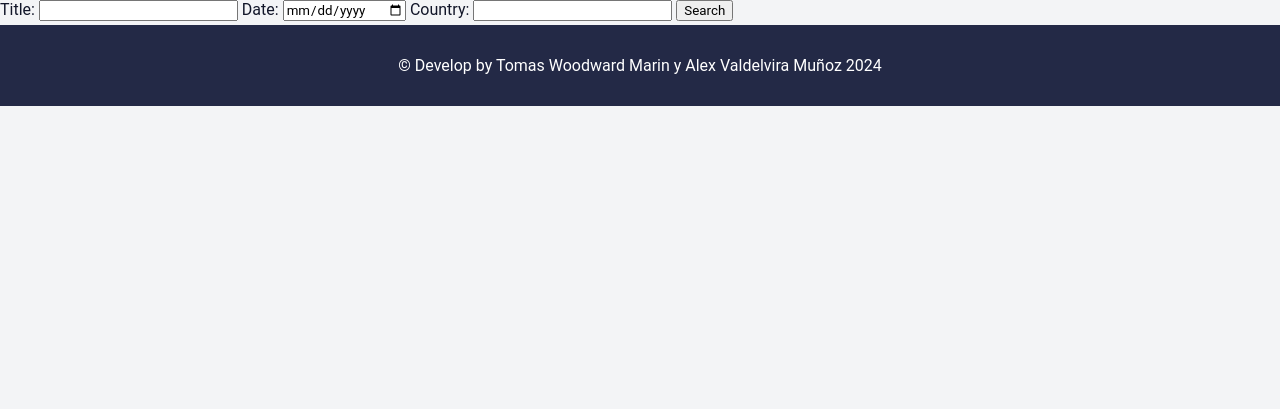
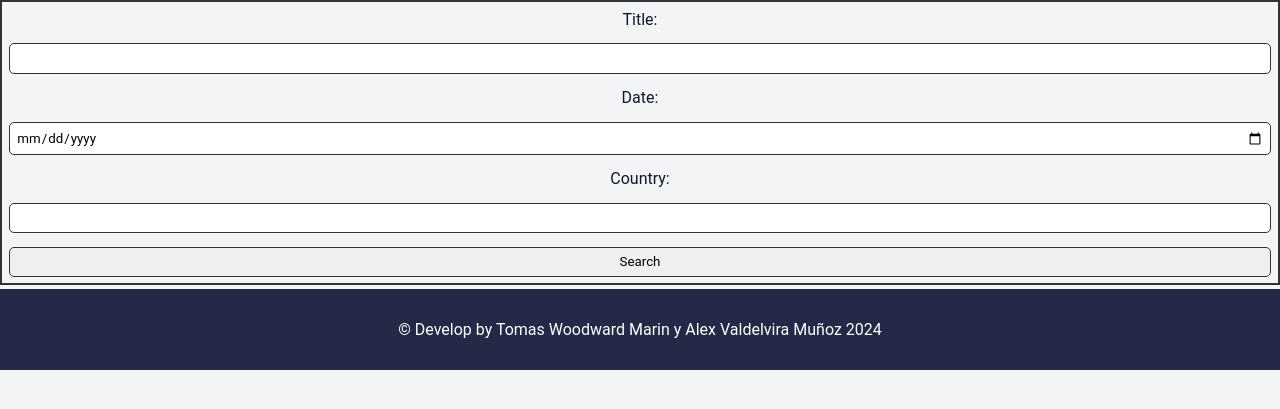
Before and after one commit to TomasWoodward/TomasWoodward.github.io, a PHP site: page /search.html in a window 1280 px wide. Shown: the part 153-562 px from the top of the page. Run offline with PHP 8.4, Linux system fonts and the light colour scheme.

Commit message:
empece con el search

```diff
--- /dev/null
+++ b/css/searchStyle.css
@@ -0,0 +1,19 @@
+main{
+	text-align: center;
+	form{
+		display: flex;
+		flex-direction: column;
+		justify-content: center;
+		border: 2px #333 solid;
+		label{
+			margin: .5em;
+		}
+
+		input{
+			margin: .5em;
+			padding: .5em;
+			border-radius: 5px;
+			border: 1px #333 solid;
+		}
+	}
+}
--- a/search.html
+++ b/search.html
@@ -5,6 +5,7 @@
     <meta name="viewport" content="width=device-width, initial-scale=1.0">
     <title>Advanced Search</title>
     <link rel="stylesheet" href="css/global.css" media="screen">
+    <link rel="stylesheet" href="css/searchStyle.css" >
 </head>
 
 <body>
```
Also changed, not shown: css/indexEstilo.css (+15 -1 lines).
